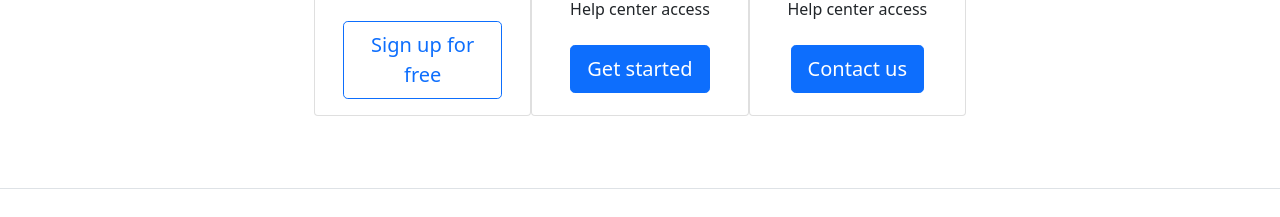
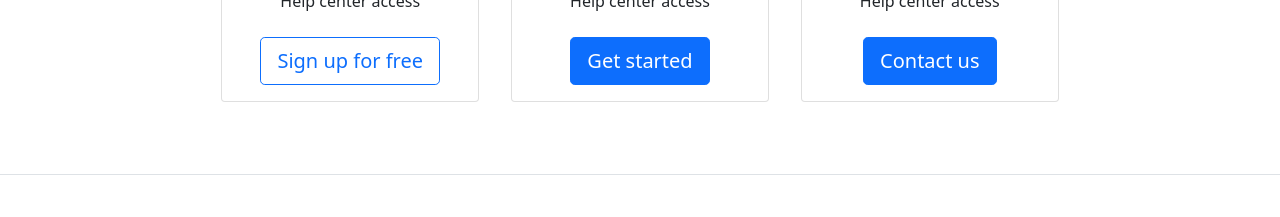
Before and after one commit to OsamaQureshi147/MERN-FastTrack, a plain HTML site: page Assignment-1/index.html in a window 1280 px wide. Shown: the part 518-735 px from the top of the page. Drawn offline with nearby package versions, Linux system fonts and the light colour scheme; grey boxes are pictures that could not be loaded.

Commit message:
Finalised

```diff
--- a/Assignment-1/index.html
+++ b/Assignment-1/index.html
@@ -43,10 +43,10 @@
 
     <!-- cards container -->
     <div class="row card-deck mb-3 text-center">
-        <div class="col-md-3"></div>
+        <div class="col-md-2"></div>
 
         <!-- first card -->
-        <div class="card mb-4 box-shadow col-md-2">
+        <div class="card mb-4 box-shadow col-md cardDesign">
             <div class="card-header">
                 <h4 class="my-0 font-weight-normal">Free</h4>
             </div>
@@ -62,7 +62,7 @@
             </div>
         </div>
         <!-- second card -->
-        <div class="card mb-4 box-shadow col-md-2">
+        <div class="card mb-4 box-shadow col-md cardDesign">
             <div class="card-header">
                 <h4 class="my-0 font-weight-normal">Pro</h4>
             </div>
@@ -78,7 +78,7 @@
             </div>
         </div>
         <!-- third card -->
-        <div class="card mb-4 box-shadow col-md-2">
+        <div class="card mb-4 box-shadow col-md cardDesign">
             <div class="card-header">
                 <h4 class="my-0 font-weight-normal">Enterprise</h4>
             </div>
@@ -94,7 +94,7 @@
             </div>
         </div>
 
-        <div class="col-md-3"></div>
+        <div class="col-md-2"></div>
 
 
         <footer class="pt-4 my-md-5 pt-md-5 border-top">
--- a/Assignment-1/styles.css
+++ b/Assignment-1/styles.css
@@ -2,3 +2,7 @@
     padding-top: 0.4rem;
     margin-right: 2rem;
 }
+
+.cardDesign{
+    margin: 1rem;
+}
```
